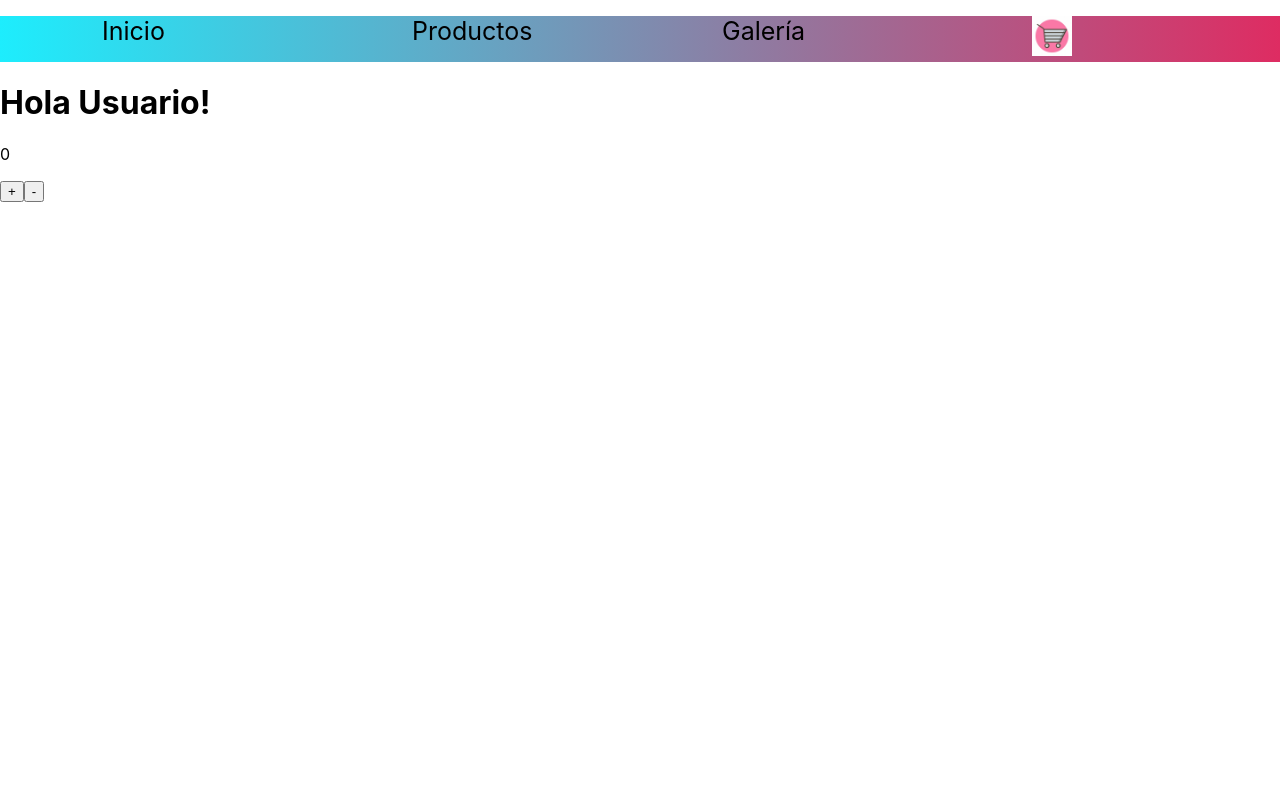
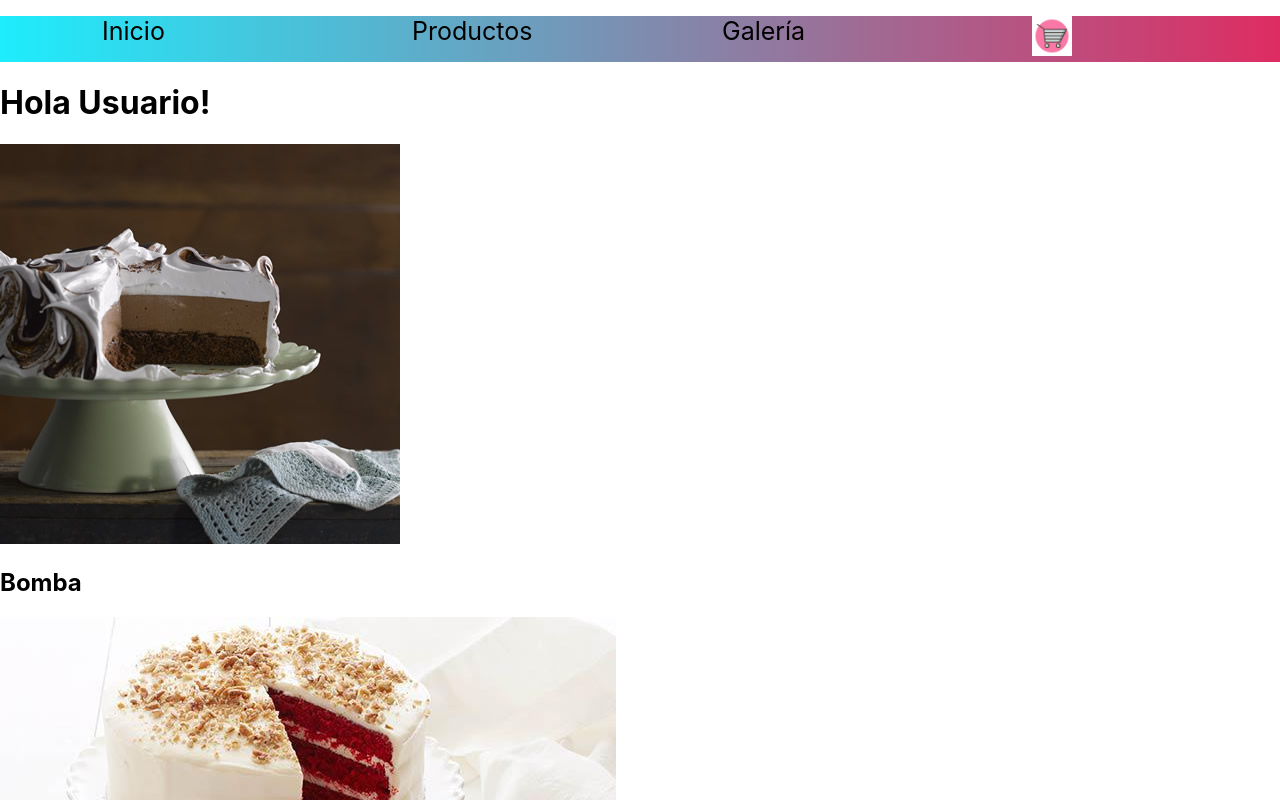
Before and after one commit to mariana-rodrigo/react_desafios, a React (Create React App) app: page / in a window 1280 px wide. Shown: the top 800 px of the page. Built offline with nearby package versions, Linux system fonts and the light colour scheme.

Commit message:
desafío clase 6  primera parte

```diff
--- /dev/null
+++ b/src/components/Item.js
@@ -0,0 +1,16 @@
+
+
+function Item (props){
+
+
+
+    return(
+        <div>
+            <img src={props.imagenTorta} alt="torta"/>
+            <h2>{props.nombreTorta}</h2>
+        </div>
+    )
+}
+
+
+export default Item;
--- /dev/null
+++ b/src/components/ItemList.js
@@ -0,0 +1,20 @@
+import Bomba from '../imagenes/Bomba.jpg'
+import Infierno from '../imagenes/Infierno.jpeg'
+import Item from './Item'
+
+function ItemList(){
+    const tortas =[
+        {nombre: "Bomba",
+        imagen: Bomba},
+        {nombre: "Infierno",
+        imagen: Infierno}
+    ]
+    return(
+        <div>
+
+            {tortas.map(torta => <Item nombreTorta ={torta.nombre} imagenTorta={torta.imagen}/>)}
+
+        </div>
+    )
+}
+export default ItemList;
--- a/src/components/ItemListContainer.js
+++ b/src/components/ItemListContainer.js
@@ -1,5 +1,5 @@
 import React from "react"
-
+import ItemList from'./ItemList'
 
 class ItemListContainer extends React.Component{
 
@@ -8,7 +8,9 @@ class ItemListContainer extends React.Component{
         return (
             <div>
                 <h1>{this.props.greetings}</h1>
+                <ItemList/>
             </div>
+
         )
     }
 }
```
Also changed, not shown: src/imagenes/Bomba.jpg (added), src/imagenes/Infierno.jpeg (added).
